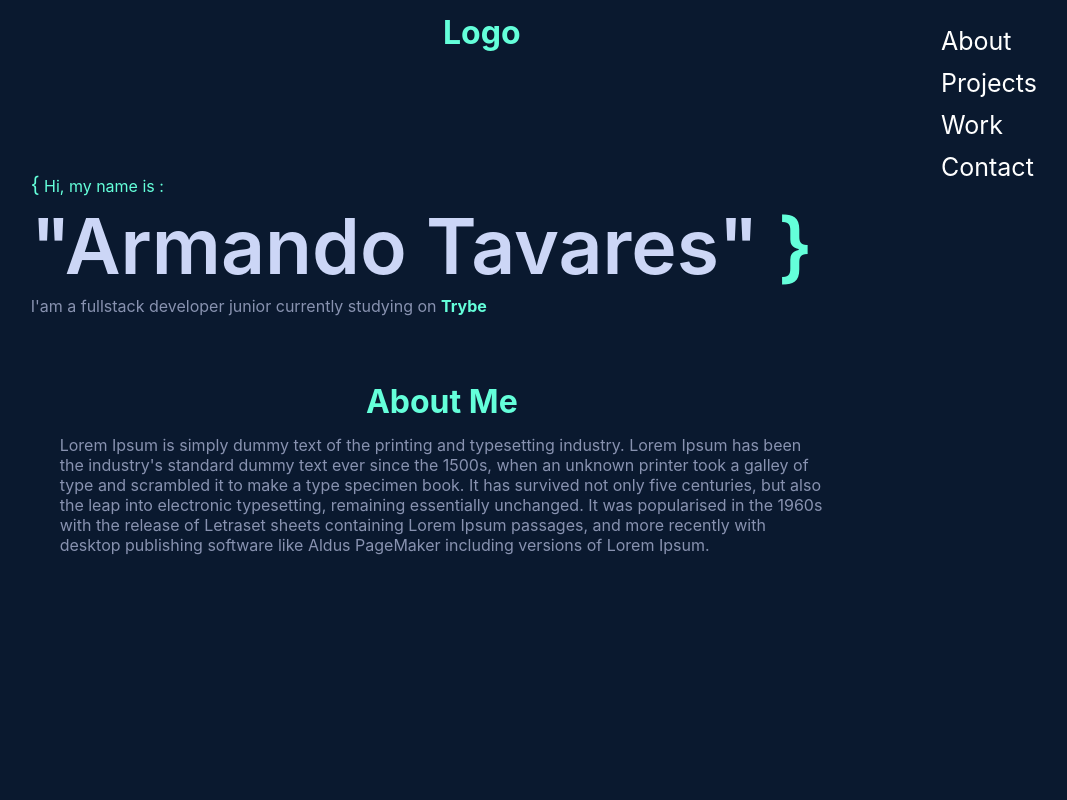
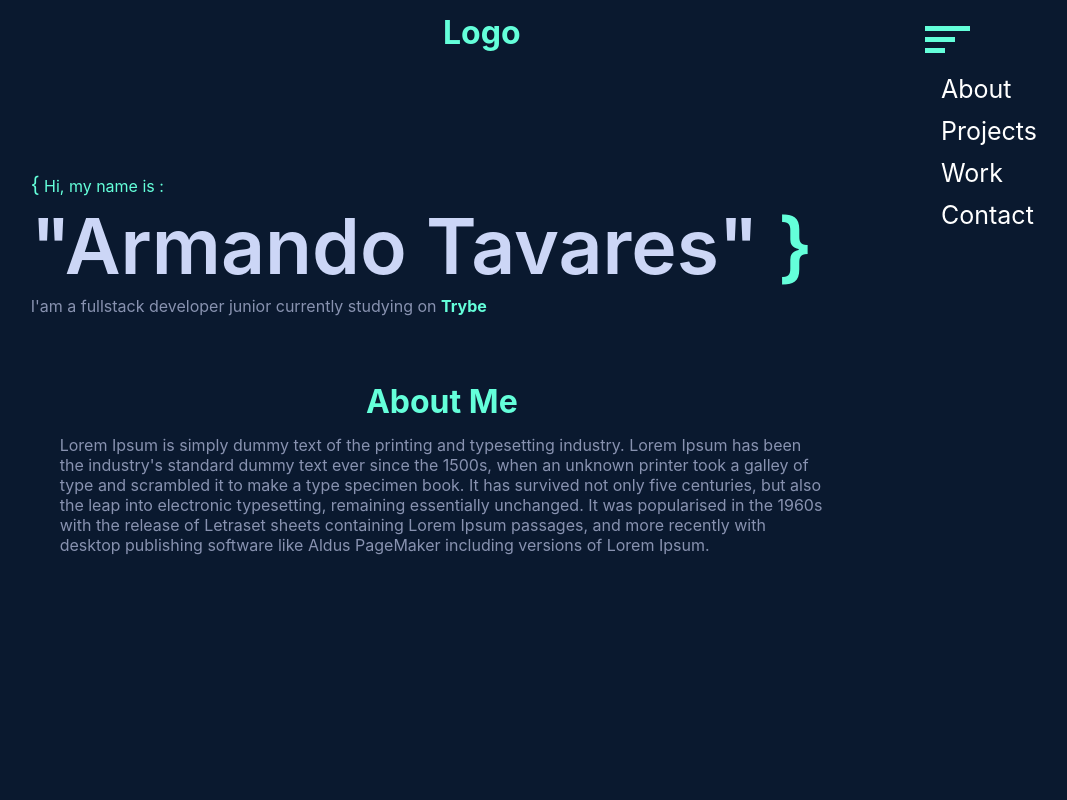
Before and after one commit to arctavares/MyPortfolio, a React (Create React App) app: page /#/ in a window 1280 px wide. Shown: the top 800 px of the page, without its empty margins (195-1262 px from the left). Built offline with nearby package versions, Linux system fonts and the light colour scheme.

Commit message:
feat: add style to navButton

```diff
--- /dev/null
+++ b/src/components/NavButton.jsx
@@ -0,0 +1,12 @@
+import React from 'react';
+import '../css/NavButton.css';
+
+export default function NavButton() {
+  return (
+    <div className='hamburgerIcon'>
+      <div className='firstLine' id="line"></div>
+      <div className='secondLine' id="line"></div>
+      <div className='thirdLine' id="line"></div>
+    </div>
+  );
+}
--- a/src/components/SideNav.jsx
+++ b/src/components/SideNav.jsx
@@ -4,10 +4,10 @@ import '../css/SideNav.css';
 export default function SideNav() {
   return (
     <div class='sidenav'>
-      <a href='#'>About</a>
-      <a href='#'>Projects</a>
-      <a href='#'>Work</a>
-      <a href='#'>Contact</a>
+      <a href='#t'>About</a>
+      <a href='#t'>Projects</a>
+      <a href='#t'>Work</a>
+      <a href='#t'>Contact</a>
     </div>
   );
 }
--- /dev/null
+++ b/src/css/NavButton.css
@@ -0,0 +1,54 @@
+.hamburgerIcon {
+    height: 100%;
+    width: 160px;
+    position: fixed;
+    z-index: 1;
+    top: 0;
+    right: 0;
+    background-color: transparent;
+    overflow-x: hidden;
+    padding-top: 20px;
+    cursor: pointer;
+}
+
+.firstLine {
+    width: 45px;
+    height: 5px;
+    background-color: var(--NeonGreen);
+    margin: 6px 0;
+    -webkit-transition: width 1s;
+}
+
+.secondLine {
+    width: 30px;
+    height: 5px;
+    background-color: var(--NeonGreen);
+    margin: 6px 0;
+    -webkit-transition: width 1s;
+}
+
+.thirdLine {
+    width: 20px;
+    height: 5px;
+    background-color: var(--NeonGreen);
+    margin: 6px 0;
+    -webkit-transition: width 1s;
+}
+
+.hamburgerIcon:hover .firstLine {
+    width:55px;
+    height:5px;
+    transition: width 1s;
+}
+
+.hamburgerIcon:hover .secondLine {
+    width:40px;
+    height:5px;
+    transition: width 1s;
+}
+
+.hamburgerIcon:hover .thirdLine {
+    width:30px;
+    height:5px;
+    transition: width 1s;
+}
--- a/src/css/SideNav.css
+++ b/src/css/SideNav.css
@@ -8,6 +8,7 @@
   background-color: transparent !important;
   overflow-x: hidden;
   padding-top: 20px;
+  margin-top: 6vh;
 }
 
 .sidenav a {
--- a/src/pages/Home.jsx
+++ b/src/pages/Home.jsx
@@ -5,6 +5,7 @@ import Projects from '../components/Projects';
 import Experience from '../components/Experience';
 import Footer from '../components/Footer';
 import SideNav from '../components/SideNav';
+import NavButton from '../components/NavButton';
 import '../css/Home.css';
 
 function Home() {
@@ -12,6 +13,7 @@ function Home() {
   const closeParenthesis = <span className="closeParenthesis">{`}`}</span>;
   return (
     <div className='body'>
+      <NavButton />
       <Header />
       <div className="homeContainer">
           <div className="introContainer">
```
